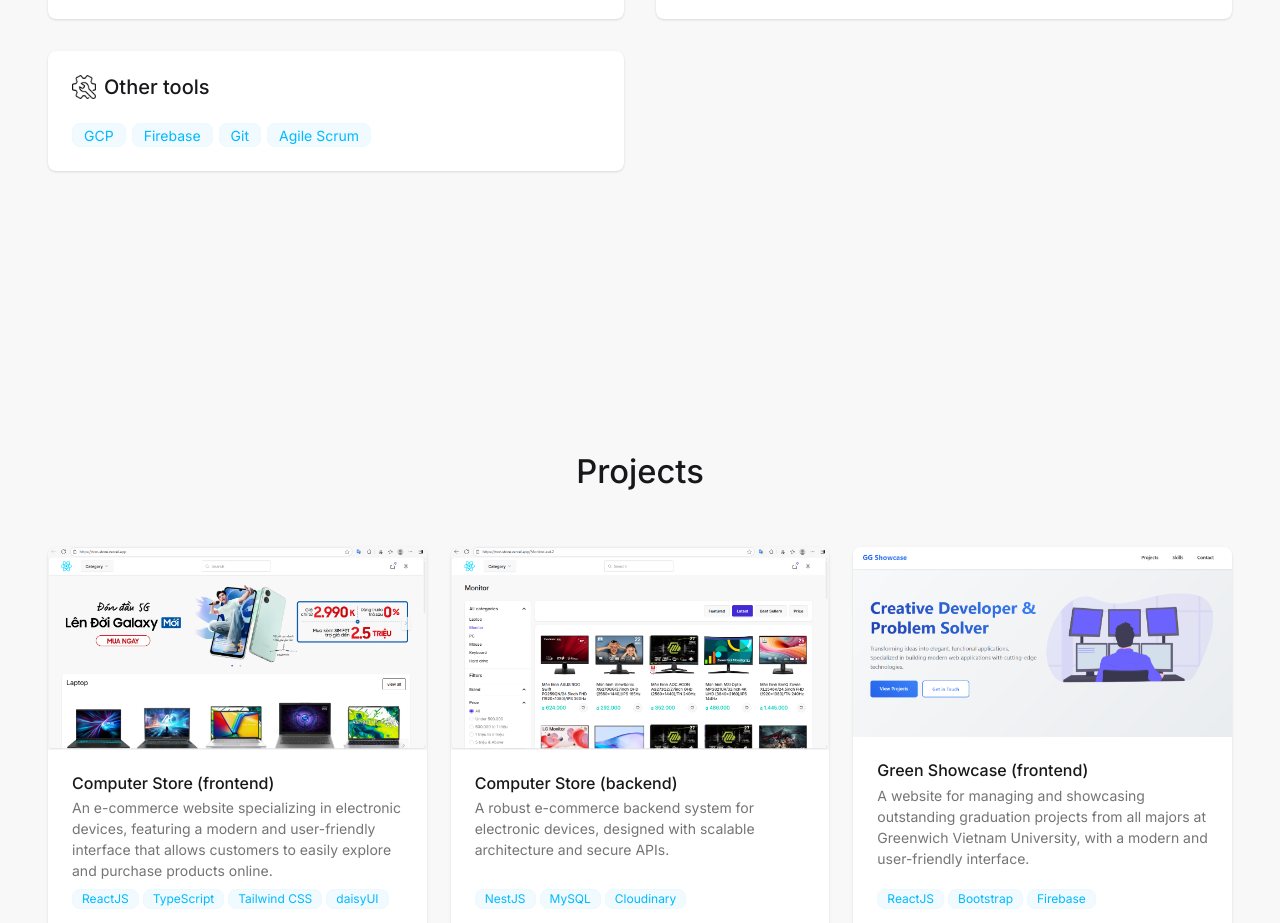
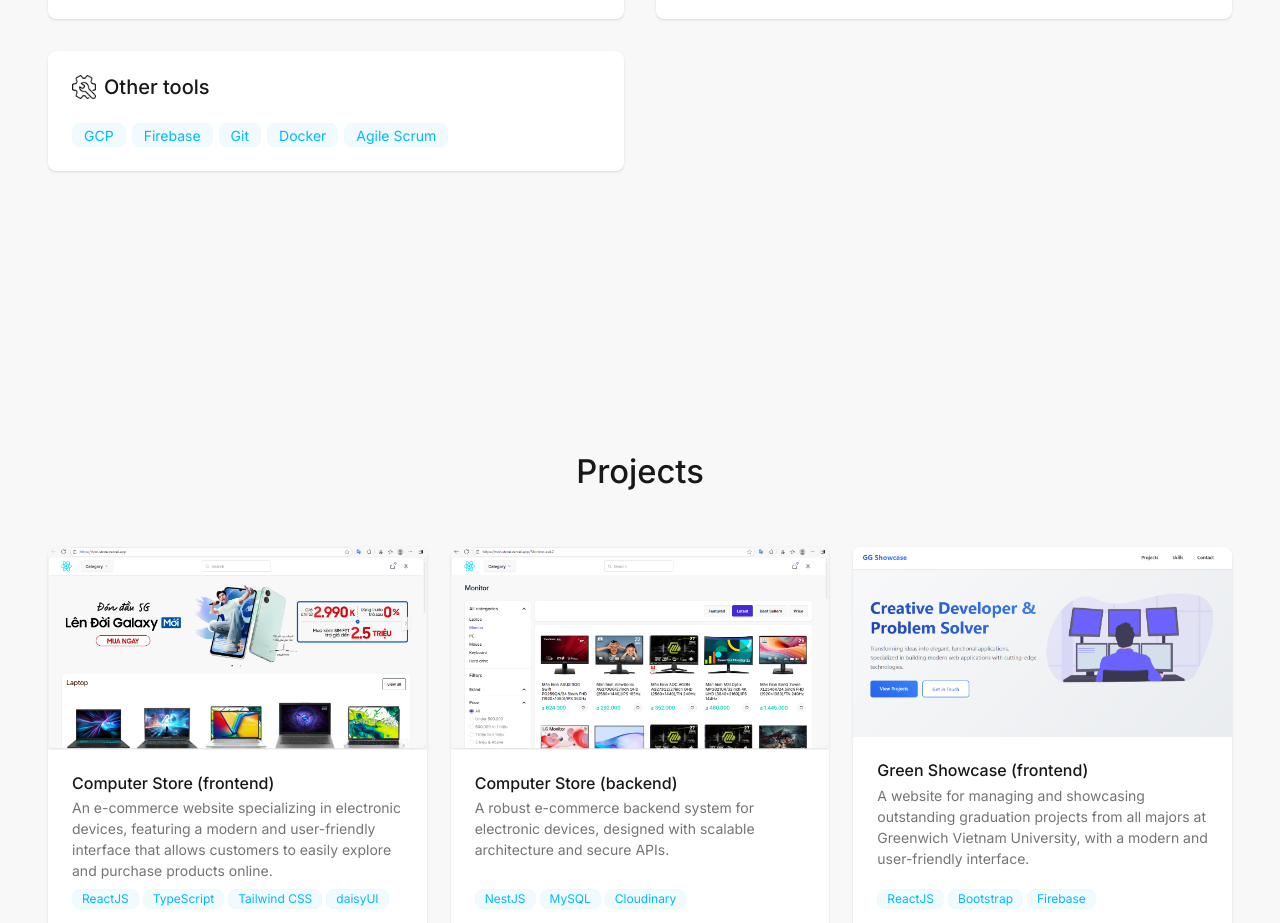
Before and after one commit to TripleVi/portfolio, a React (Vite) app: page / in a window 1280 px wide. Shown: the part 1980-2903 px from the top of the page. Built offline with nearby package versions, Linux system fonts and the light colour scheme.

Commit message:
update data source

```diff
--- a/src/data/source.ts
+++ b/src/data/source.ts
@@ -47,7 +47,7 @@ export const skills: Skill[] = [
   {
     name: 'Other tools',
     image: tool,
-    tech: ['GCP', 'Firebase', 'Git', 'Agile Scrum'],
+    tech: ['GCP', 'Firebase', 'Git', 'Docker', 'Agile Scrum'],
   },
 ]
 
```
